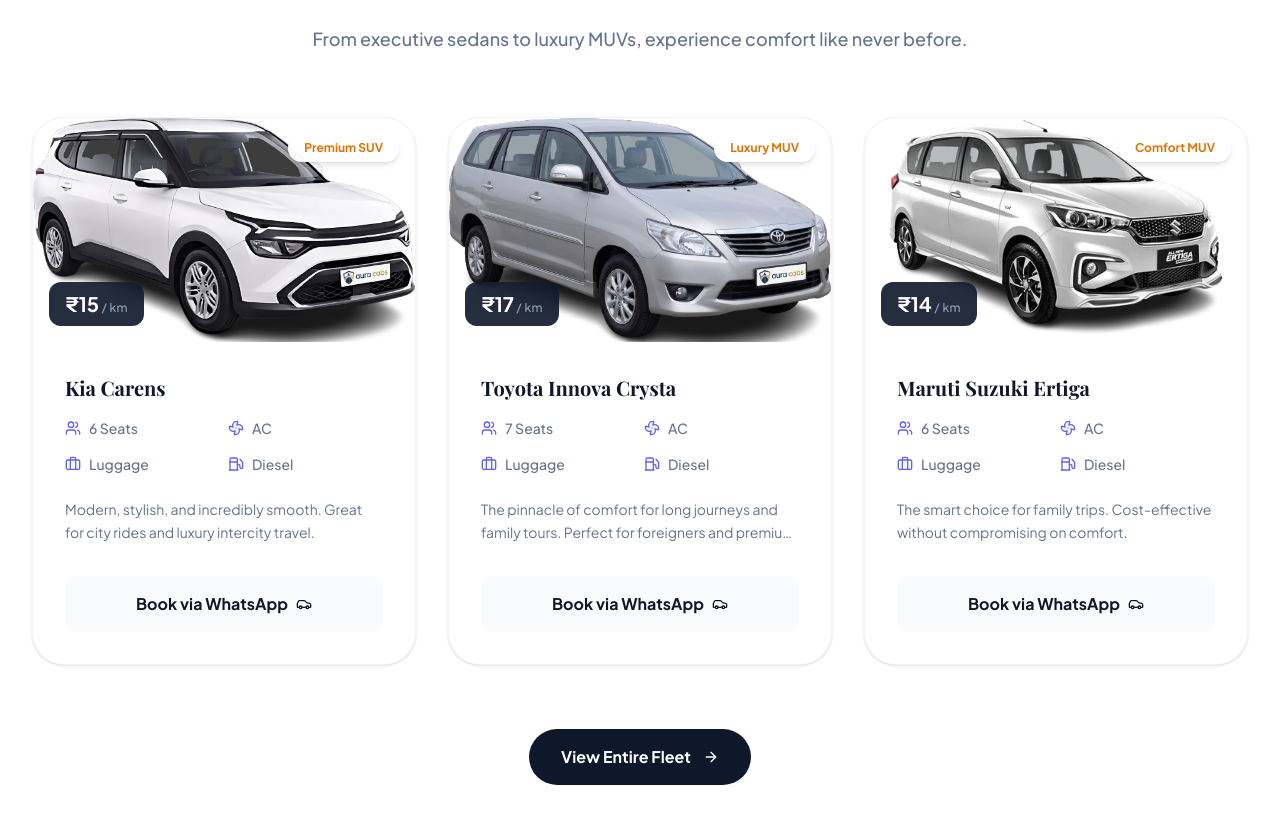
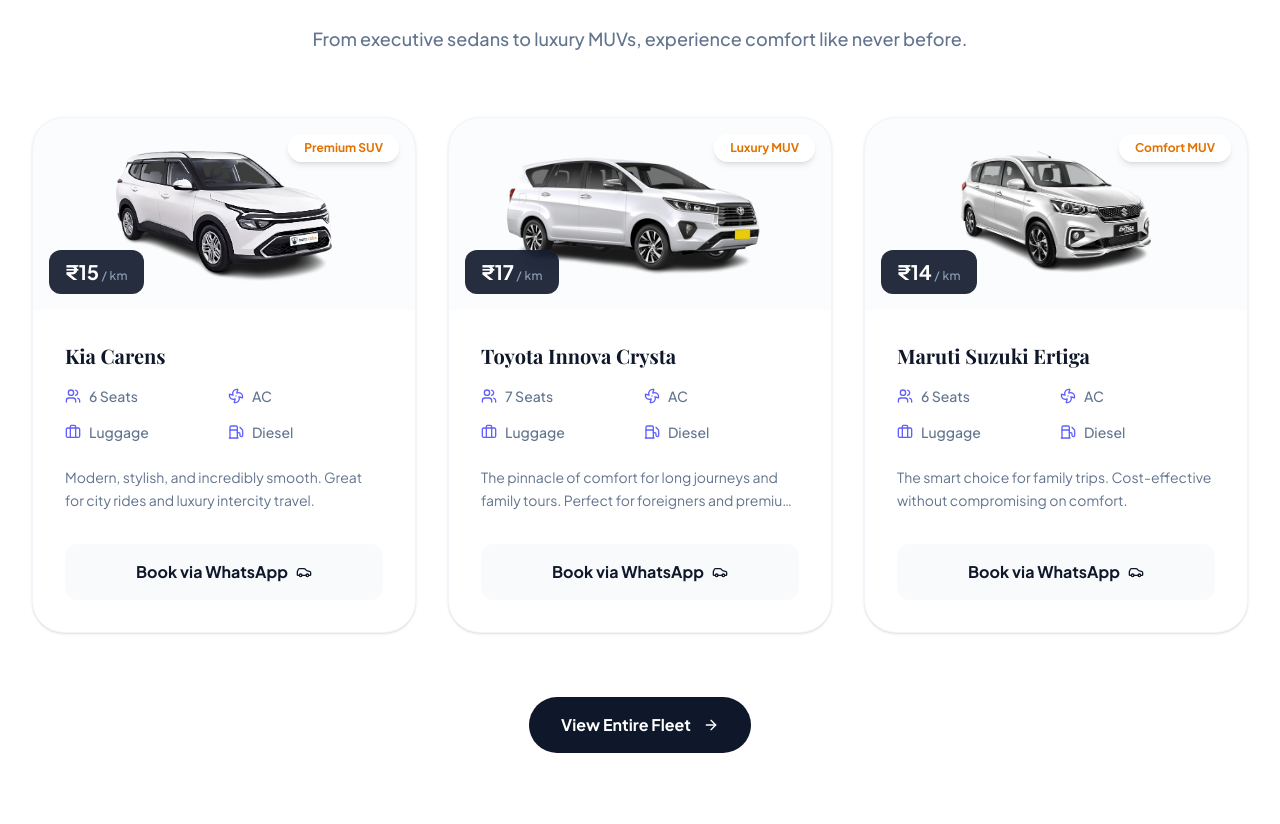
Before and after one commit to iamfaiz55/auracabs, a Next.js app: page / in a window 1280 px wide. Shown: the part 3843-4667 px from the top of the page. Built offline with nearby package versions, Linux system fonts and the light colour scheme; a web font is replaced by a local one.

Commit message:
innova crysta image and tampo traveller image was added

```diff
--- a/app/components/VehicleList.tsx
+++ b/app/components/VehicleList.tsx
@@ -46,19 +46,19 @@
           className="group relative bg-white rounded-[2rem] overflow-hidden shadow-sm hover:shadow-xl transition-all duration-500 border border-slate-100"
         >
           {/* Image Container */}
-          <div className="relative h-56 overflow-hidden">
+          <div className="relative h-48 overflow-hidden bg-slate-50/50 flex items-center justify-center p-4">
             <Image
               src={vehicle.image}
               alt={vehicle.name}
               fill
-              className="object-cover group-hover:scale-105 transition-transform duration-700"
+              className="object-contain p-6 group-hover:scale-110 transition-transform duration-700"
               sizes="(max-width: 768px) 100vw, (max-width: 1200px) 50vw, 33vw"
             />
-            <div className="absolute top-4 right-4 bg-white/95 backdrop-blur-md px-4 py-1.5 rounded-full text-xs font-bold shadow-md text-amber-600">
+            <div className="absolute top-4 right-4 bg-white/95 backdrop-blur-md px-4 py-1.5 rounded-full text-xs font-bold shadow-md text-amber-600 z-10">
               {vehicle.type}
             </div>
             {/* Price Tag */}
-            <div className="absolute bottom-4 left-4 bg-slate-900/90 text-white px-4 py-2 rounded-xl backdrop-blur-md">
+            <div className="absolute bottom-4 left-4 bg-slate-900/90 text-white px-4 py-2 rounded-xl backdrop-blur-md z-10">
               <span className="text-xl font-bold">{vehicle.pricePerKm}</span>
               <span className="text-xs text-slate-400 font-medium tracking-wide"> / km</span>
             </div>
--- a/constants.ts
+++ b/constants.ts
@@ -48,7 +48,7 @@
     type: 'Luxury MUV',
     seats: 7,
     features: ['Fully Air Conditioned', 'Spacious Legroom', 'Premium Interior', 'Carrier for Luggage', 'Bluetooth Audio'],
-    image: '/gallery/innova.png',
+    image: '/gallery/innova-crysta.png',
     description: 'The pinnacle of comfort for long journeys and family tours. Perfect for foreigners and premium clients visiting Ajanta.',
     pricePerKm: '₹17'
   },
@@ -118,7 +118,7 @@
     type: 'Group Van',
     seats: 17,
     features: ['High Capacity', 'Pushback Seats', 'Separate Luggage', 'High Roof'],
-    image: '/gallery/tempo-traveller.png',
+    image: '/gallery/Tempo-traveller.png',
     description: 'The ultimate solution for large groups and pilgrimages. Travel together, stay together.',
     pricePerKm: '₹25'
   }
```
Also changed, not shown: public/gallery/innova-crysta.png (added).
